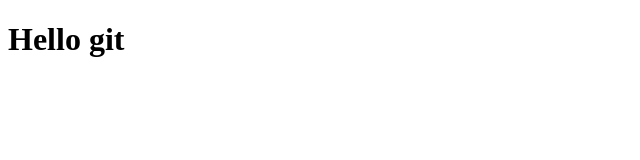
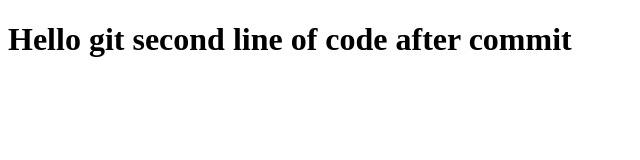
Before and after one commit to abusaadkhan/centralgit, a plain HTML site: page index.html in a window 1280 px wide. Shown: the whole page, without its empty margins (0-640 px from the left). Drawn offline with Linux system fonts and the light colour scheme.

Commit message:
my second code from saad

```diff
--- a/index.html
+++ b/index.html
@@ -9,6 +9,7 @@
 <body>
     <h1>
         Hello git
+        second line of code after commit
     </h1>
 </body>
 </html>
```
